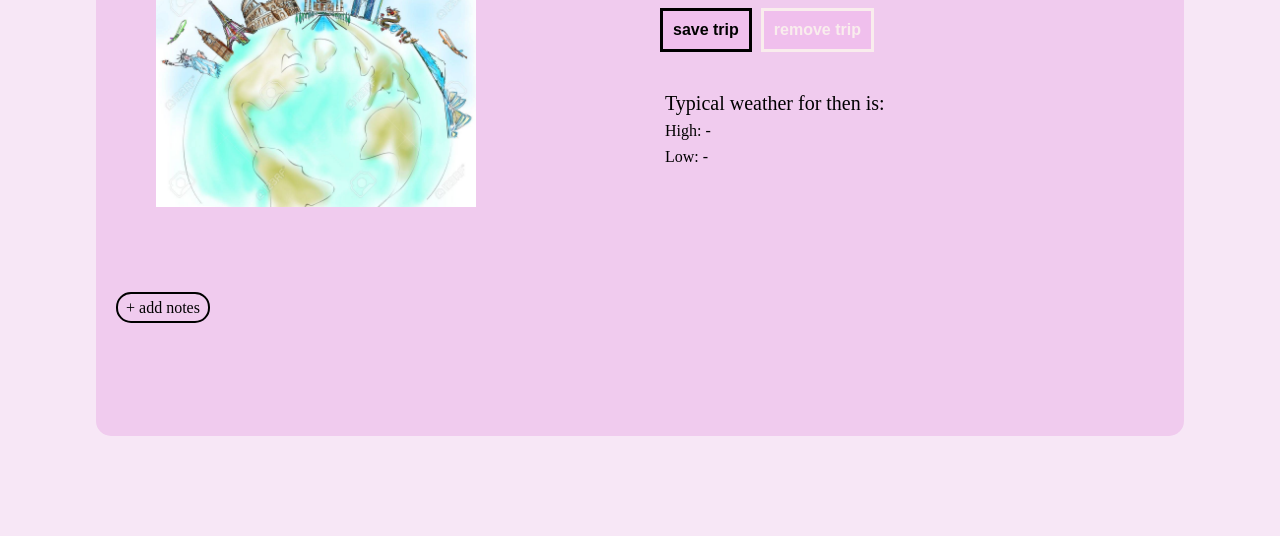
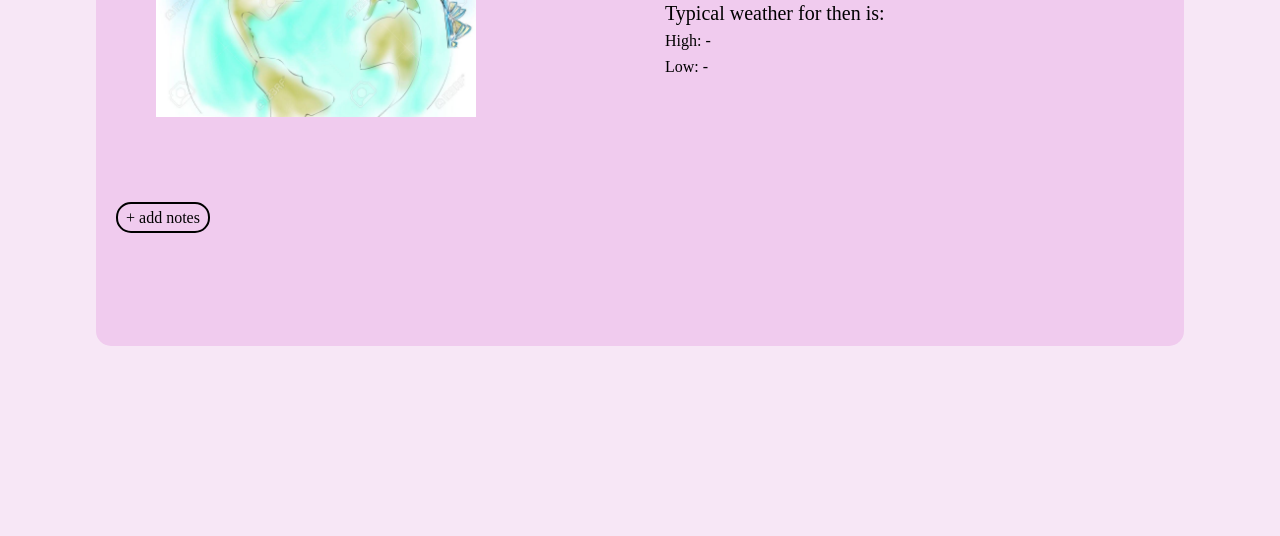
Before and after one commit to DominikaMiodowska/Fend--travel-app-projekt, a website built with webpack: page src/client/views/index.html in a window 1280 px wide. Shown: the part 467-1003 px from the top of the page. After the commit the page ends 863 px from the top, so only its background shows below. Built offline with nearby package versions, Linux system fonts and the light colour scheme.

Commit message:
clean code x2

```diff
--- a/src/client/styles/form.scss
+++ b/src/client/styles/form.scss
@@ -1,7 +1,8 @@
 #app{
     background-color: #f0cbee;
     padding: 50px 10px;
-    margin: 100px;
+    margin-bottom: 50px;
+    margin-top: 10px;
     max-width: 1200px;
     border-radius: 15px;
 
```
Also changed, not shown: README.md, 1 other file.
